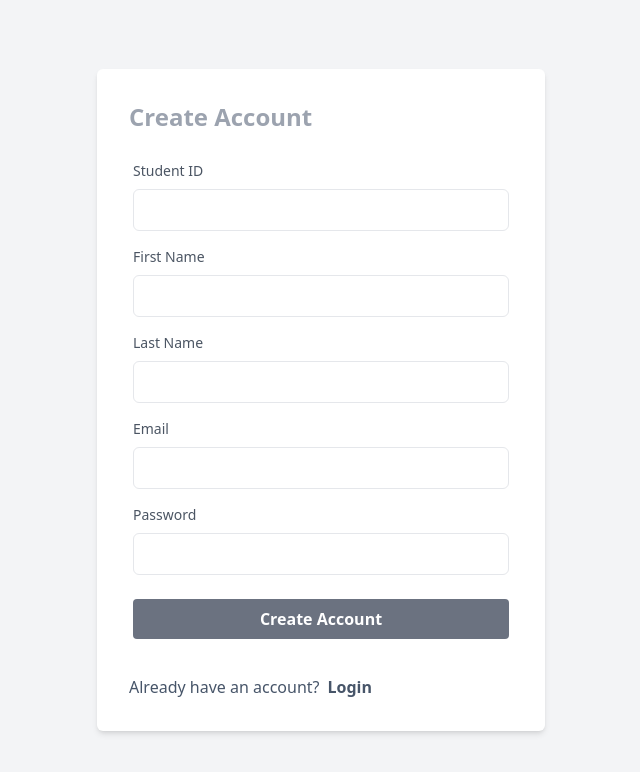
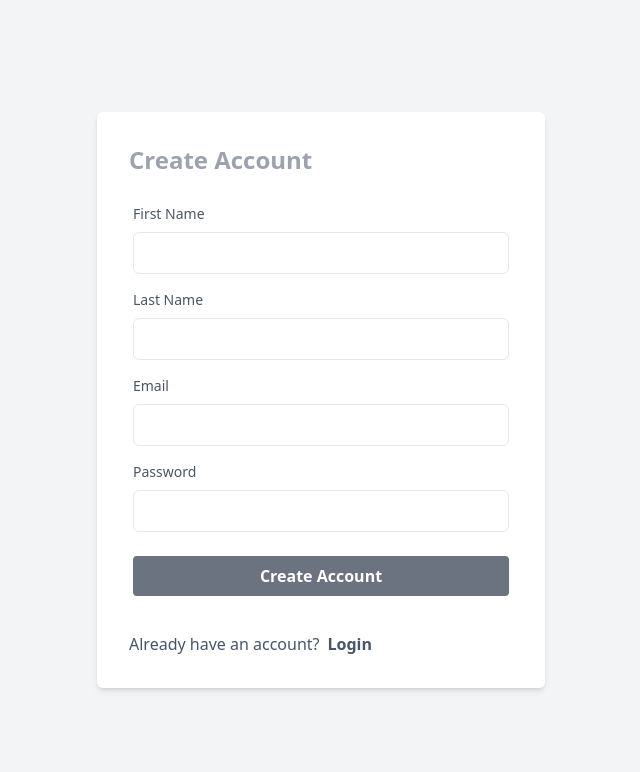
Before and after one commit to isaacoduh/lbu-student-ms-portal, a Next.js app: page /register in a window 1280 px wide. Shown: the top 772 px of the page, without its empty margins (319-959 px from the left). Built offline with nearby package versions, Linux system fonts and the light colour scheme.

Commit message:
refactor register page to not use studentId

```diff
--- a/pages/register.jsx
+++ b/pages/register.jsx
@@ -11,14 +11,12 @@
     const [lastName, setLastName] = useState('');
     const [email, setEmail] = useState('');
     const [password, setPassword] = useState('');
-    const [studentId, setStudentId] = useState('');
 
     const router = useRouter();
 
     function register(event){
         event.preventDefault();
         axios.post(`http://127.0.0.1:8070/api/v1/auth/register`,{
-            studentId: studentId,
             firstName: firstName,
             lastName: lastName,
             email,
@@ -50,12 +48,12 @@
                 <ToastContainer/>
                 <form onSubmit={register}
           className="bg-white px-1 py-1 rounded-xl text-black w-full">
-            <div className="mb-4">
+            {/* <div className="mb-4">
                             <label className="block text-gray-600 text-sm mb-2">Student ID</label>
                             <input type="text" id="studentId" name="studentId"
                                 className="w-full px-3 py-2 placeholder-gray-400 border rounded-md focus:outline-none focus:ring-2 focus:ring-indigo-500 bg-white"
                                 placeholder="" required onChange={e => setStudentId(e.target.value)} />
-                        </div>
+                        </div> */}
                     <div className="mb-4">
                         <label  className="block text-gray-600 text-sm mb-2">First Name</label>
                         <input
```
